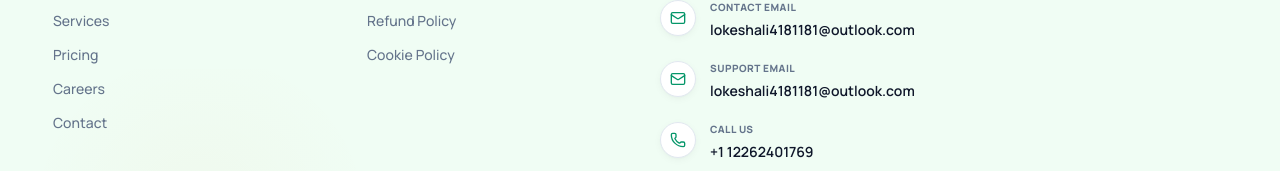
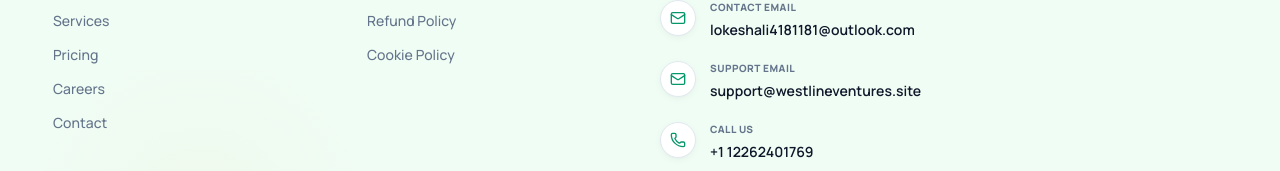
Before and after one commit to Azim11/promexia, a React (Vite) app: page /careers in a window 1280 px wide. Shown: the part 3109-3280 px from the top of the page. Built offline with nearby package versions, Linux system fonts and the light colour scheme.

Commit message:
feat: support mail

```diff
--- a/src/data/contactInfo.js
+++ b/src/data/contactInfo.js
@@ -13,7 +13,7 @@ const contactInfo = {
     "Westline Digital Ventures LLC is a premier marketing and content creation agency empowering influencers, brands, and digital marketplaces with high-impact social media strategies and audience growth solutions.",
 
   email: "lokeshali4181181@outlook.com",
-  supportEmail: "lokeshali4181181@outlook.com",
+  supportEmail: "support@westlineventures.site",
   phone: "+1 12262401769",
 
   url: "https://westlineventures.site",
```
